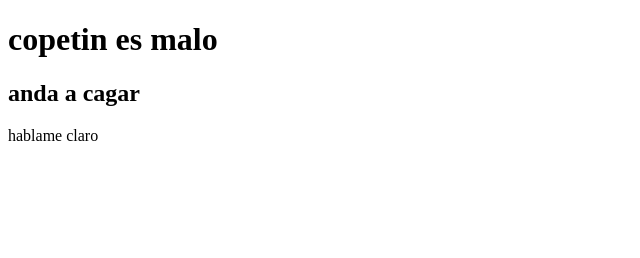
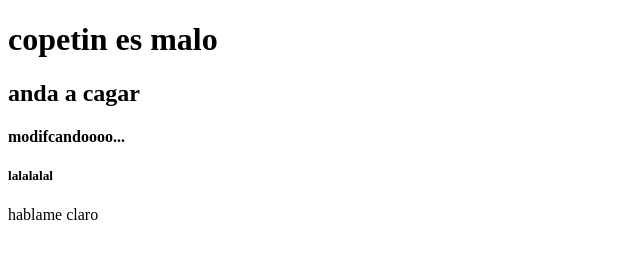
Before and after one commit to renzopardo/ejersicio, a plain HTML site: page index.html in a window 1280 px wide. Shown: the whole page, without its empty margins (0-640 px from the left). Drawn offline with Linux system fonts and the light colour scheme.

Commit message:
modifiqué el index

```diff
--- a/index.html
+++ b/index.html
@@ -5,5 +5,7 @@
 <body>
   <h1>copetin es malo</h1>
   <h2>anda a cagar</h2>
+  <h4>modifcandoooo...</h4>
+  <h5>lalalalal</h5>
 </body>
 <footer>hablame claro</footer>
```
